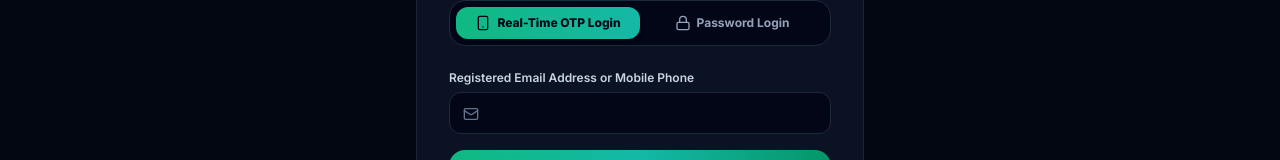
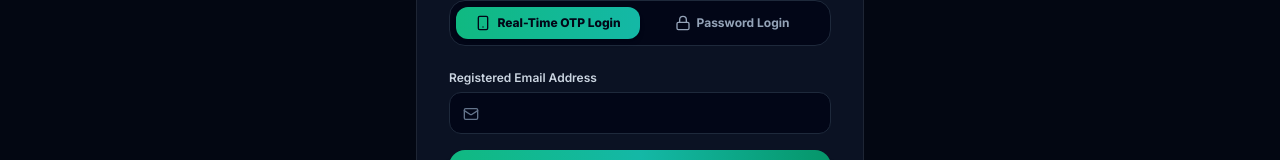
Before and after one commit to Sharmaditya2007/campusride, a React (Vite) app in the folder client/: page /login in a window 1280 px wide. Shown: the part 306-466 px from the top of the page. Built offline with nearby package versions, Linux system fonts and the light colour scheme; no server answers.

Commit message:
Update login label text to Registered Email Address

```diff
--- a/client/src/pages/LoginPage.jsx
+++ b/client/src/pages/LoginPage.jsx
@@ -145,7 +145,7 @@ const LoginPage = () => {
                 <form onSubmit={handleSendOtp} className="space-y-4">
                   <div>
                     <label className="block text-xs font-semibold text-slate-300 mb-1.5">
-                      Registered Email Address or Mobile Phone
+                      Registered Email Address
                     </label>
                     <div className="relative">
                       <Mail className="w-4 h-4 text-slate-500 absolute left-3.5 top-3.5" />
```
